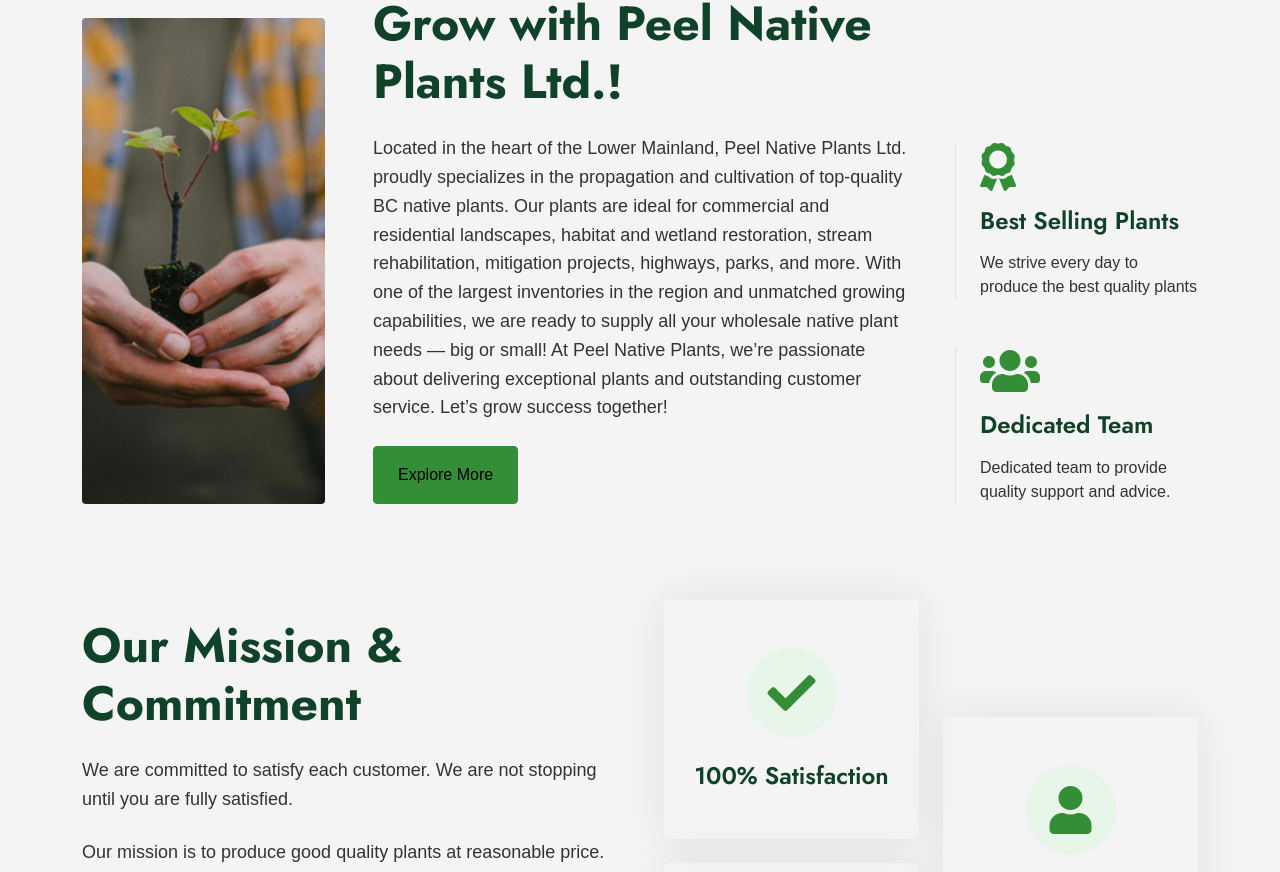
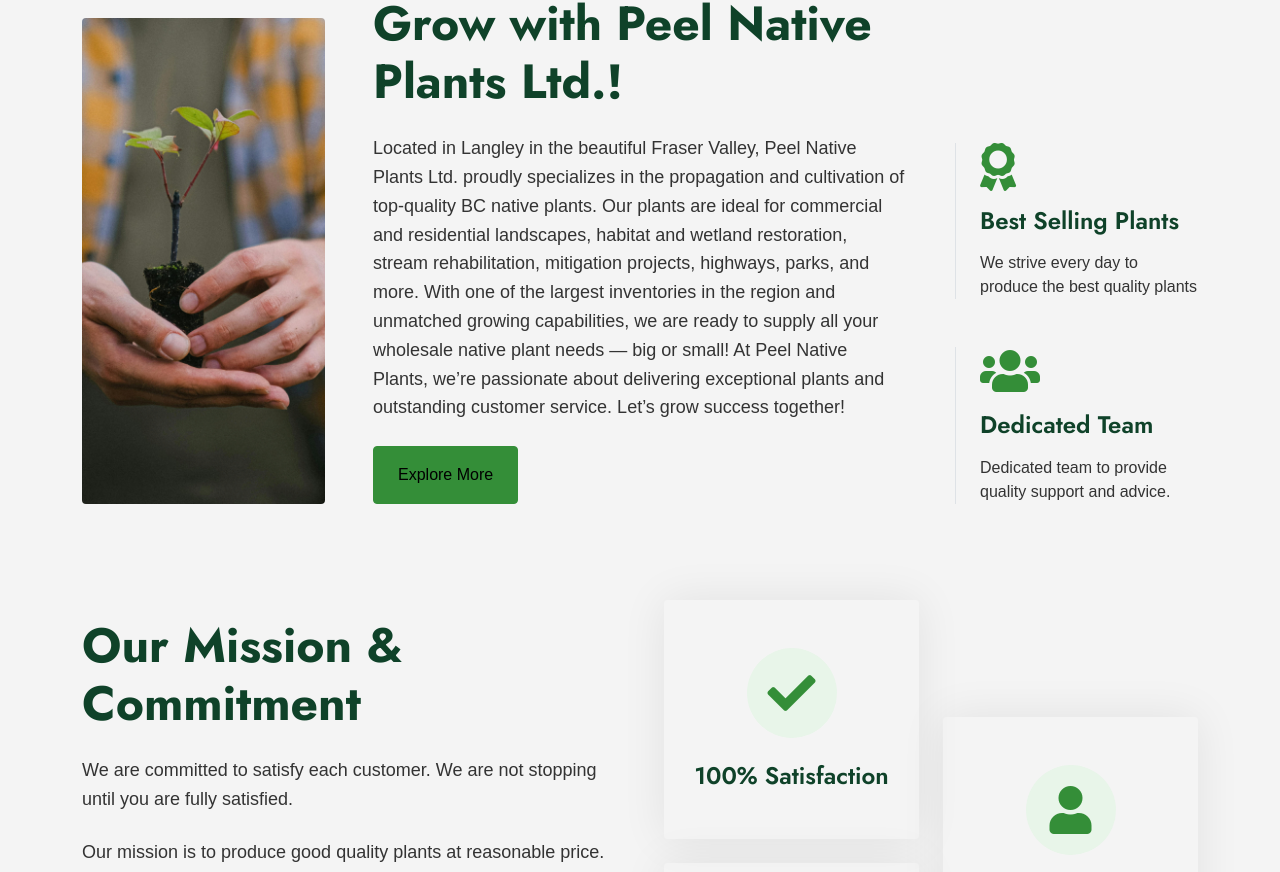
Before and after one commit to varunrampal/pnp, a React (Vite) app: page / in a window 1280 px wide. Shown: the part 859-1731 px from the top of the page. Built offline with nearby package versions, Linux system fonts and the light colour scheme.

Commit message:
about-text

```diff
--- a/src/Components/AboutUs.jsx
+++ b/src/Components/AboutUs.jsx
@@ -25,7 +25,7 @@
                     {/* <h1 class="display-1 text-primary mb-0">25</h1>
                     <p class="text-primary mb-4">Year of Experience</p> */}
                     <h1 class="display-5 mb-4">Grow with Peel Native Plants Ltd.!</h1>
-                    <p class="mb-4">Located in the heart of the Lower Mainland, Peel Native Plants Ltd. proudly specializes in the propagation and cultivation of top-quality BC native plants. Our plants are ideal for commercial and residential landscapes, habitat and wetland restoration, stream rehabilitation, mitigation projects, highways, parks, and more.
+                    <p class="mb-4">Located in Langley in the beautiful Fraser Valley, Peel Native Plants Ltd. proudly specializes in the propagation and cultivation of top-quality BC native plants. Our plants are ideal for commercial and residential landscapes, habitat and wetland restoration, stream rehabilitation, mitigation projects, highways, parks, and more.
 
 With one of the largest inventories in the region and unmatched growing capabilities, we are ready to supply all your wholesale native plant needs — big or small!
 
```
